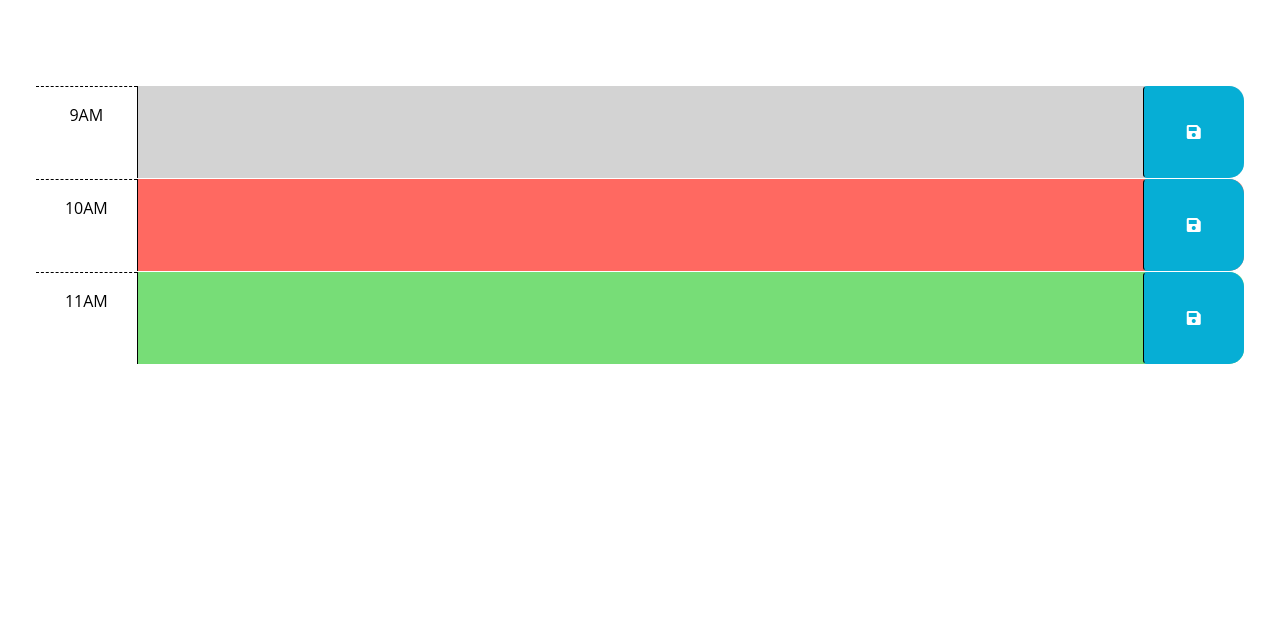
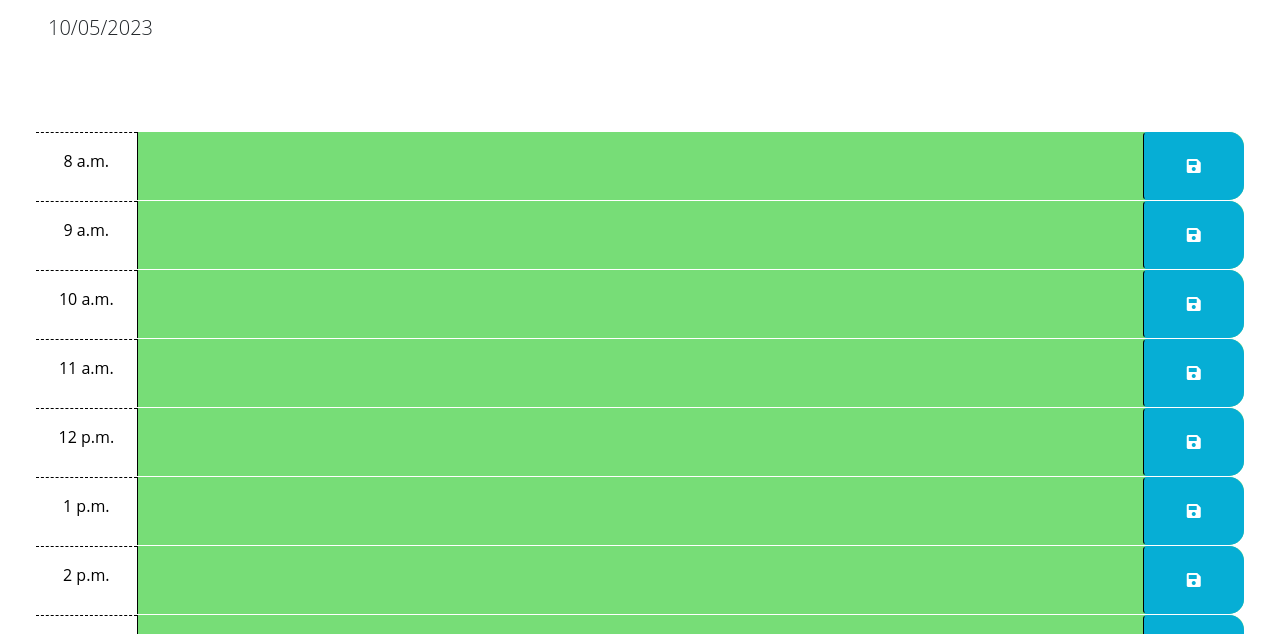
Before and after one commit to AZurek17/simple-calander, a plain HTML site: page index.html in a window 1280 px wide. Shown: the part 166-800 px from the top of the page. Drawn offline with nearby package versions, Linux system fonts and the light colour scheme; files that its build step writes are made by us from their sources.

Commit message:
added jQuery timeblocks to JS

```diff
--- a/assets/script.js
+++ b/assets/script.js
@@ -1,7 +1,70 @@
 // Wrap all code that interacts with the DOM in a call to jQuery to ensure that
 // the code isn't run until the browser has finished rendering all the elements
 // in the html.
+function currentTime(){
+   var today = dayjs();
+  $('#currentDay').text(today.format('MM/DD/YYYY'));
+}
+currentTime();
+
+var mainContainer = $('#container');
+var businessHours = [8, 9, 10, 11, 12, 13, 14, 15, 16, 17, 18, 19, 20];
+var hourOfTheDay = dayjs().hour();
+
 $(function () {
+
+  /** example of time block
+   *
+   <div id="hour-10" class="row time-block present">
+        <div class="col-2 col-md-1 hour text-center py-3">10AM</div>
+        <textarea class="col-8 col-md-10 description" rows="3"> </textarea>
+        <button class="btn saveBtn col-2 col-md-1" aria-label="save">
+          <i class="fas fa-save" aria-hidden="true"></i>
+        </button>
+      </div>
+  */
+
+  for (var i = 0; i < businessHours.length; i++) {
+
+    var americanHours = `${businessHours[i]} a.m.`;
+    if(businessHours[i] > 11){
+      americanHours = `${businessHours[i]} p.m.`;
+      if(businessHours[i] > 12)  americanHours = `${businessHours[i] - 12} p.m.`;
+    }
+
+    var parentDiv = $('<div>');
+    parentDiv.attr('id', `hour-${businessHours[i]}`);
+    parentDiv.addClass('row time-block');
+    if(hourOfTheDay < businessHours[i])parentDiv.addClass('future');
+    if(hourOfTheDay === businessHours[i])parentDiv.addClass('present');
+    if(hourOfTheDay > businessHours[i]){parentDiv.addClass('past');}// add disable text
+
+    var hourDiv = $('<div>');
+    hourDiv.addClass('col-2 col-md-1 hour text-center py-3');
+    hourDiv.text(americanHours);
+
+    var textArea = $('<textarea>');
+    textArea.addClass('col-8 col-md-10 description');
+    textArea.attr('id', `textArea-${i}`);
+
+    var saveBtn = $('<button>');
+    saveBtn.addClass('btn saveBtn col-2 col-md-1');
+    saveBtn.attr('aria-label', 'save');
+
+    var btnIcon = $('<i>');
+    btnIcon.addClass('fas fa-save');
+    btnIcon.attr('aria-hidden', 'true');
+
+
+
+    saveBtn.append(btnIcon);
+    parentDiv.append(hourDiv, textArea, saveBtn);
+    mainContainer.append(parentDiv);
+
+
+  }
+
+
   // TODO: Add a listener for click events on the save button. This code should
   // use the id in the containing time-block as a key to save the user input in
   // local storage. HINT: What does `this` reference in the click listener
--- a/index.html
+++ b/index.html
@@ -20,7 +20,14 @@
       href="https://fonts.googleapis.com/css2?family=Fira+Sans:wght@400;700&display=swap"
       rel="stylesheet"
     />
-    <link rel="stylesheet" href="style.css" />
+
+
+    <script src="https://cdnjs.cloudflare.com/ajax/libs/jquery/3.2.1/jquery.min.js"></script>
+    <script src="https://cdn.jsdelivr.net/npm/dayjs@1.11.3/dayjs.min.js"
+    integrity="sha256-iu/zLUB+QgISXBLCW/mcDi/rnf4m4uEDO0wauy76x7U="
+    crossorigin="anonymous"></script>
+
+    <link rel="stylesheet" href="/assets/style.css" />
     <title>Work Day Scheduler</title>
   </head>
 
@@ -31,6 +38,7 @@
       <p id="currentDay" class="lead"></p>
     </header>
     <div class="container-fluid px-5">
+      <main id="container"></main>
       <!-- Use class for "past", "present", and "future" to apply styles to the
         time-block divs accordingly. The javascript will need to do this by
         adding/removing these classes on each div by comparing the hour in the
@@ -42,38 +50,28 @@
         -->
 
       <!-- Example of a past time block. The "past" class adds a gray background color. -->
-      <div id="hour-9" class="row time-block past">
-        <div class="col-2 col-md-1 hour text-center py-3">9AM</div>
-        <textarea class="col-8 col-md-10 description" rows="3"> </textarea>
-        <button class="btn saveBtn col-2 col-md-1" aria-label="save">
-          <i class="fas fa-save" aria-hidden="true"></i>
-        </button>
-      </div>
 
       <!-- Example of a present time block. The "present" class adds a red background color. -->
-      <div id="hour-10" class="row time-block present">
+      <!--<div id="hour-10" class="row time-block present">
         <div class="col-2 col-md-1 hour text-center py-3">10AM</div>
         <textarea class="col-8 col-md-10 description" rows="3"> </textarea>
         <button class="btn saveBtn col-2 col-md-1" aria-label="save">
           <i class="fas fa-save" aria-hidden="true"></i>
         </button>
-      </div>
+      </div> -->
 
       <!-- Example of a future time block. The "future" class adds a green background color. -->
-      <div id="hour-11" class="row time-block future">
+      <!--<div id="hour-11" class="row time-block future">
         <div class="col-2 col-md-1 hour text-center py-3">11AM</div>
         <textarea class="col-8 col-md-10 description" rows="3"> </textarea>
         <button class="btn saveBtn col-2 col-md-1" aria-label="save">
           <i class="fas fa-save" aria-hidden="true"></i>
         </button>
       </div>
-    </div>
+    </div>-->
 
-    <script src="https://cdnjs.cloudflare.com/ajax/libs/jquery/3.2.1/jquery.min.js"></script>
-    <script src="https://cdn.jsdelivr.net/npm/dayjs@1.11.3/dayjs.min.js"
-    integrity="sha256-iu/zLUB+QgISXBLCW/mcDi/rnf4m4uEDO0wauy76x7U="
-    crossorigin="anonymous"></script>
 
-    <script src="script.js"></script>
+
+    <script src="./assets/script.js"></script>
   </body>
 </html>
```
